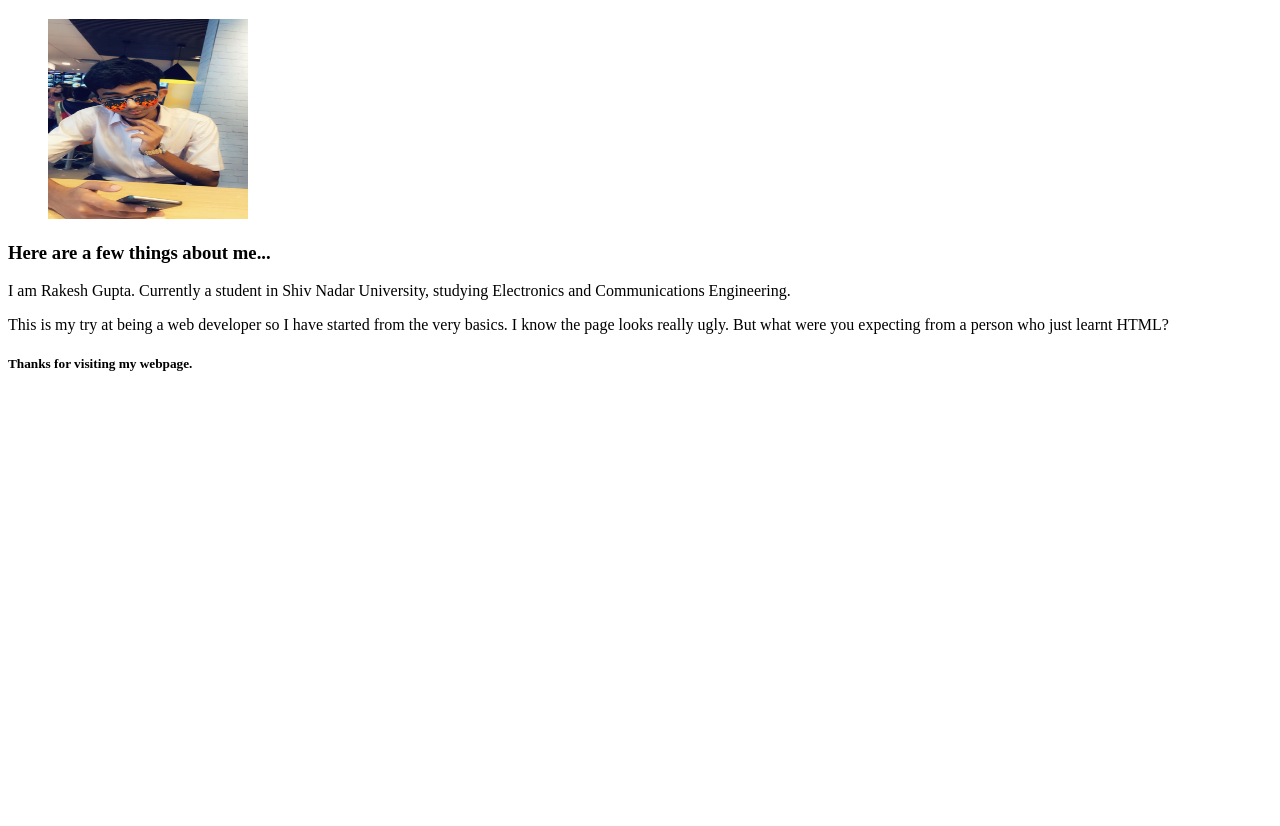
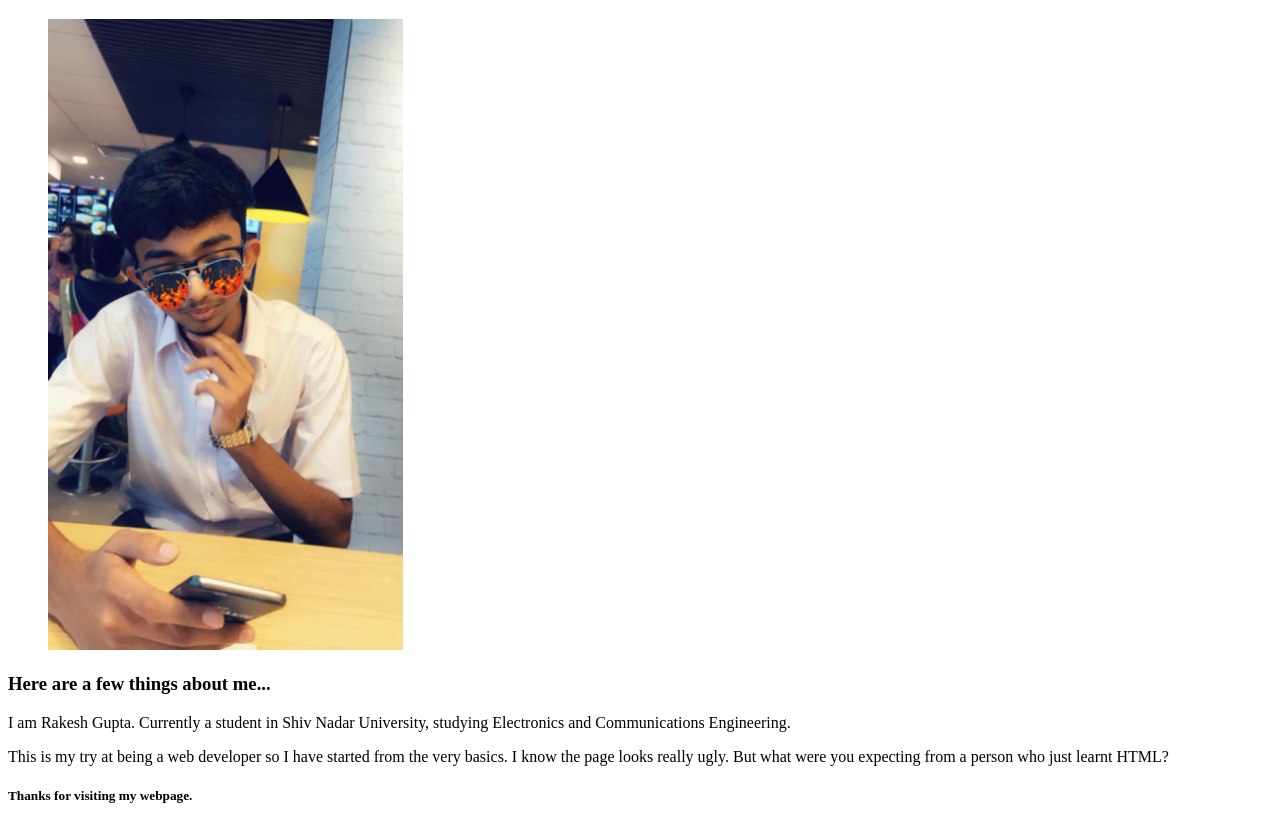
Before and after one commit to RakeshGupta18/sample, a plain HTML site: page sample/index.html in a window 1280 px wide. Shown: the part 61-887 px from the top of the page. Before the commit the page ends 800 px from the top, so only its background shows below. Drawn offline with Linux system fonts and the light colour scheme.

Commit message:
Update index.html

```diff
--- a/sample/index.html
+++ b/sample/index.html
@@ -8,7 +8,7 @@
 	<h1>Welcome to My Page!</h1>
 
 	<figure>
-		<img src="img.jpg" width="200px" height="200px" alt="me">
+		<img src="img.jpg" width="30%" height="30%" alt="me">
 	</figure>
 
 	<section>
```
